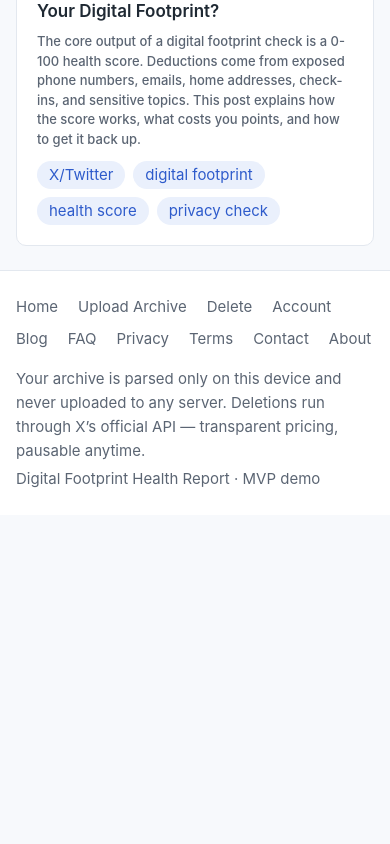
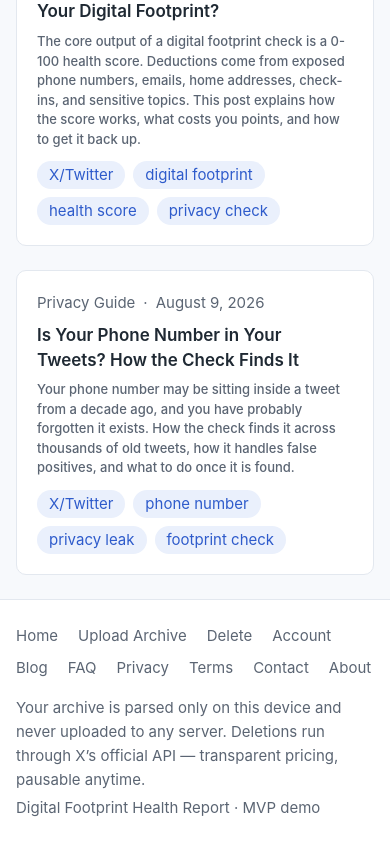
Before and after one commit to 863683348/digital-footprint-health, a Next.js app: page /en/blog in a window 390 px wide. Shown: the part 2109-2953 px from the top of the page. Before the commit the page ends 2624 px from the top, so only its background shows below. Built offline with nearby package versions, Linux system fonts and the light colour scheme; no server answers.

Commit message:
content: Day 6 - phone-number-in-tweets-check (中英双语)

```diff
--- a/content/posts.ts
+++ b/content/posts.ts
@@ -713,6 +713,52 @@ export const allPosts: BlogPost[] = [
 <p>The report lists flagged tweets by risk label with the original text and the matched sensitive field. You can review each one before deciding to delete, so you do not over-delete.</p>
 `,
   },
+  {
+    slug: 'phone-number-in-tweets-check',
+    title: '手机号暴露在推文里？体检怎么发现它',
+    excerpt:
+      '你的手机号可能就躺在一句十几年前的推文里，而你自己早就忘了。体检是怎么在几千条旧推文中找出它的？匹配逻辑、误报处理，以及发现后怎么办。',
+    date: '2026-08-09',
+    updatedAt: '2026-08-09',
+    author: 'Digital Footprint Health Team',
+    category: '隐私指南',
+    tags: ['X/Twitter', '手机号', '隐私泄露', '数字足迹体检'],
+    canonical: '/blog/phone-number-in-tweets-check',
+    titleEn: 'Is Your Phone Number in Your Tweets? How the Check Finds It',
+    excerptEn:
+      'Your phone number may be sitting inside a tweet from a decade ago, and you have probably forgotten it exists. How the check finds it across thousands of old tweets, how it handles false positives, and what to do once it is found.',
+    categoryEn: 'Privacy Guide',
+    tagsEn: ['X/Twitter', 'phone number', 'privacy leak', 'footprint check'],
+    content: `
+<p>手机号是数字足迹里最危险的一类信息，因为它几乎无法回收：号码换不了，泄露了就是泄露了。而很多人不知道，自己的手机号可能就躺在一句十几年前的推文里——比如当年随手发过"打车打不到，谁打我电话 13X..."。这篇讲体检是怎么在几千条旧推文中把这种手机号找出来的，以及找到之后怎么办。</p>
+
+<h2>体检怎么发现推文里的手机号</h2>
+<p>逻辑比你想象的老实：体检会把每条推文的全文切成小块，然后跑两套匹配。第一套是格式识别，识别国际区号、号码分段和常见写法（包括用空格、短横线、括号分隔的变体）；第二套是上下文命中，比如"打我电话""call me""text me"+ 数字组合，这类推文即使格式不规范也会被捞出来。两套结果合并去重后，再按风险级别排序。</p>
+
+<h2>误报是怎么处理的</h2>
+<p>识别器会把一些不是手机号的数字也捞进来：订单号、账号 ID、电话号码列表里的座机号。处理方式是三层过滤：第一层排除明显过短或过长的数字串；第二层用号码库交叉验证区号和号段（比如区号不存在的直接判负）；第三层是把疑似项列进"待确认"清单，由你在报告里人工勾选，而不是直接当成泄露。所以报告的结论是"发现 N 条疑似，其中 M 条已确认"，不会一上来就吓你。</p>
+
+<h2>找到之后怎么办</h2>
+<ol>
+  <li><strong>优先删掉确认的推文</strong>：手机号的扣分权重最高，删一条的收益大于删一百条普通推文</li>
+  <li><strong>检查同账号的其他平台</strong>：同一个号码可能也在你的简介、置顶推文或回复里出现过，体检只扫推文正文</li>
+  <li><strong>评估是否要换号</strong>：如果号码和实名信息绑定很深（银行、外卖、社交验证），删除推文足够；如果被骚扰或人肉过，才考虑换号</li>
+  <li><strong>以后别发</strong>：发号前停三秒，这是唯一不需要补救的做法</li>
+</ol>
+<p>发现手机号在推文里只是第一步，删完之后记得重新体检一次确认干净。想先理解体检的整体逻辑，可以看 <a href="/blog/digital-footprint-health-score">0-100 健康评分</a> 那篇，或者从 <a href="/blog/what-is-digital-footprint-check">数字足迹体检是什么</a> 开始。</p>
+
+<h2>FAQ</h2>
+
+<h3>体检能识别带空格的手机号吗？</h3>
+<p>能。识别器覆盖了空格、短横线、括号、国际区号等常见写法变体，不是只认纯数字连写。</p>
+
+<h3>座机号会被误报成手机号吗？</h3>
+<p>会有疑似项，但会被区号、号段交叉验证过滤，剩下无法确认的会进入"待确认"清单由你勾选，不会直接定性为泄露。</p>
+
+<h3>删掉手机号推文后我的号码还安全吗？</h3>
+<p>公开渠道删掉后，主要的搜索路径就断了。第三方缓存和存档站点是另一回事，但账号层面的暴露已经被清除。</p>
+`,
+  },
 ]
 
 export function getPost(slug: string): BlogPost | undefined {
```
